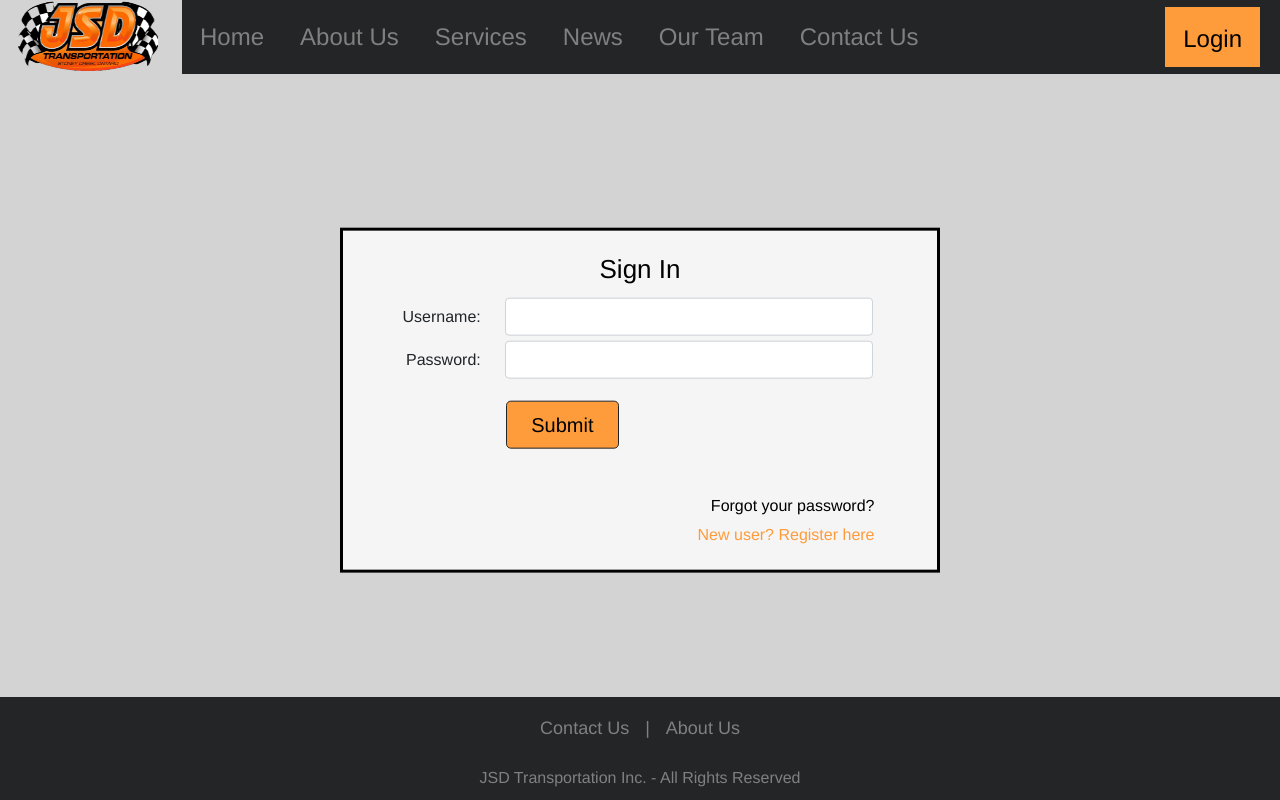
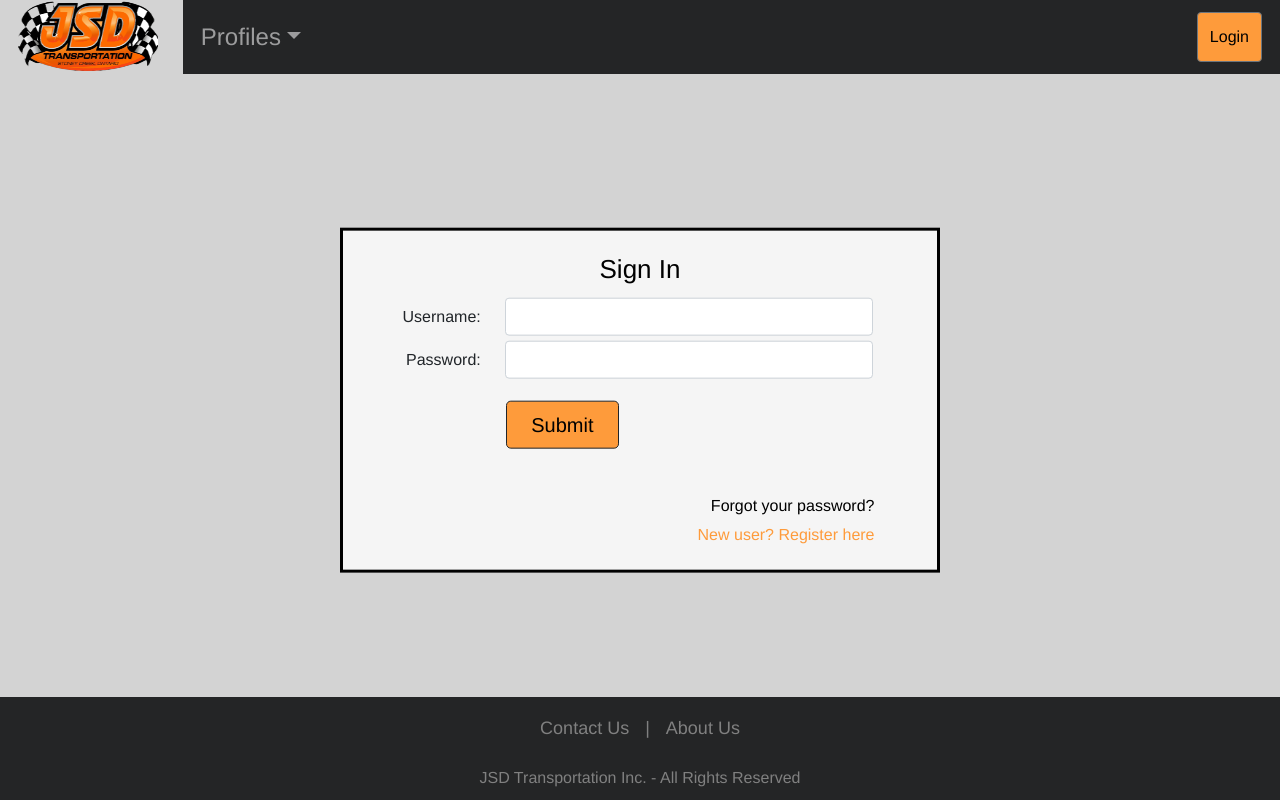
Before and after one commit to nenadskocic/mc-capstone, a Vue app: page / in a window 1280 px wide. Built offline with nearby package versions, Linux system fonts and the light colour scheme; the HTML template or start-up script is replaced by a standard one.

Commit message:
Login/logout functionality complete.

```diff
--- a/src/components/NavBar.vue
+++ b/src/components/NavBar.vue
@@ -10,24 +10,59 @@
           </b-navbar-brand>
         </b-navbar-nav>
         <b-navbar-nav class="mx-auto" id="middle">
-          <b-nav-item :to="{ name: 'home' }"><p>Home</p></b-nav-item>
+          <!-- <b-nav-item :to="{ name: 'login' }"><p>Home</p></b-nav-item>
           <b-nav-item :to="{ name: 'about' }"><p>About Us</p></b-nav-item>
           <b-nav-item :to="{ name: 'services' }"><p>Services</p></b-nav-item>
           <b-nav-item :to="{ name: 'news' }"><p>News</p></b-nav-item>
           <b-nav-item :to="{ name: 'team' }"><p>Our Team</p></b-nav-item>
-          <b-nav-item :to="{ name: 'contact' }"><p>Contact Us</p></b-nav-item>
+          <b-nav-item :to="{ name: 'contact' }"><p>Contact Us</p></b-nav-item> -->
+          <b-nav-item-dropdown text="Profiles" right>
+            <b-dropdown-item :to="{ name: 'userProfiles' }"
+              >User</b-dropdown-item
+            >
+            <b-dropdown-item :to="{ name: 'driverProfiles' }"
+              >Driver</b-dropdown-item
+            >
+            <b-dropdown-item :to="{ name: 'truckProfiles' }"
+              >Truck</b-dropdown-item
+            >
+            <b-dropdown-item :to="{ name: 'trailerProfiles' }"
+              >Trailer</b-dropdown-item
+            >
+          </b-nav-item-dropdown>
         </b-navbar-nav>
         <b-navbar-nav id="right">
-          <b-nav-item :to="{ name: 'login' }" id="loginBtn"
-            ><h1>Login</h1></b-nav-item
-          >
+          <b-nav-item>
+            <b-button @click="loggedState" id="loginBtn">
+              {{ isLogged !== null ? "Logout" : "Login" }}
+            </b-button>
+          </b-nav-item>
         </b-navbar-nav>
       </b-navbar-nav>
     </b-navbar>
   </div>
 </template>
-
+ /* eslint-disable */
 <script>
+export default {
+  data: () => ({
+    get isLogged() {
+      return localStorage.getItem("authUser");
+    },
+    set isLogged(x) {
+      localStorage.setItem("authUser", x);
+    },
+  }),
+  methods: {
+    loggedState() {
+      if (localStorage.getItem("authUser") !== null) {
+        this.authUser = null;
+        localStorage.clear();
+        this.$router.push("/login");
+      }
+    },
+  },
+};
 </script>
 
 <style scoped>
@@ -59,7 +94,9 @@
   padding: 0;
   margin: 0;
 }
-.nav-item p:hover {
+.nav-item p:hover,
+.nav-item span:hover,
+.nav-link dropdown:hover {
   color: orange !important;
 }
 #left {
@@ -72,15 +109,12 @@
 #right {
   width: 20%;
   justify-content: right;
-  padding-right: 20px;
   background-color: #242526;
 }
 #loginBtn {
   background-color: rgb(254, 155, 59);
-  height: 60px;
-}
-h1 {
-  font-size: 24px;
+  height: 50px;
   color: black;
+  font-weight: 550;
 }
 </style>
```
